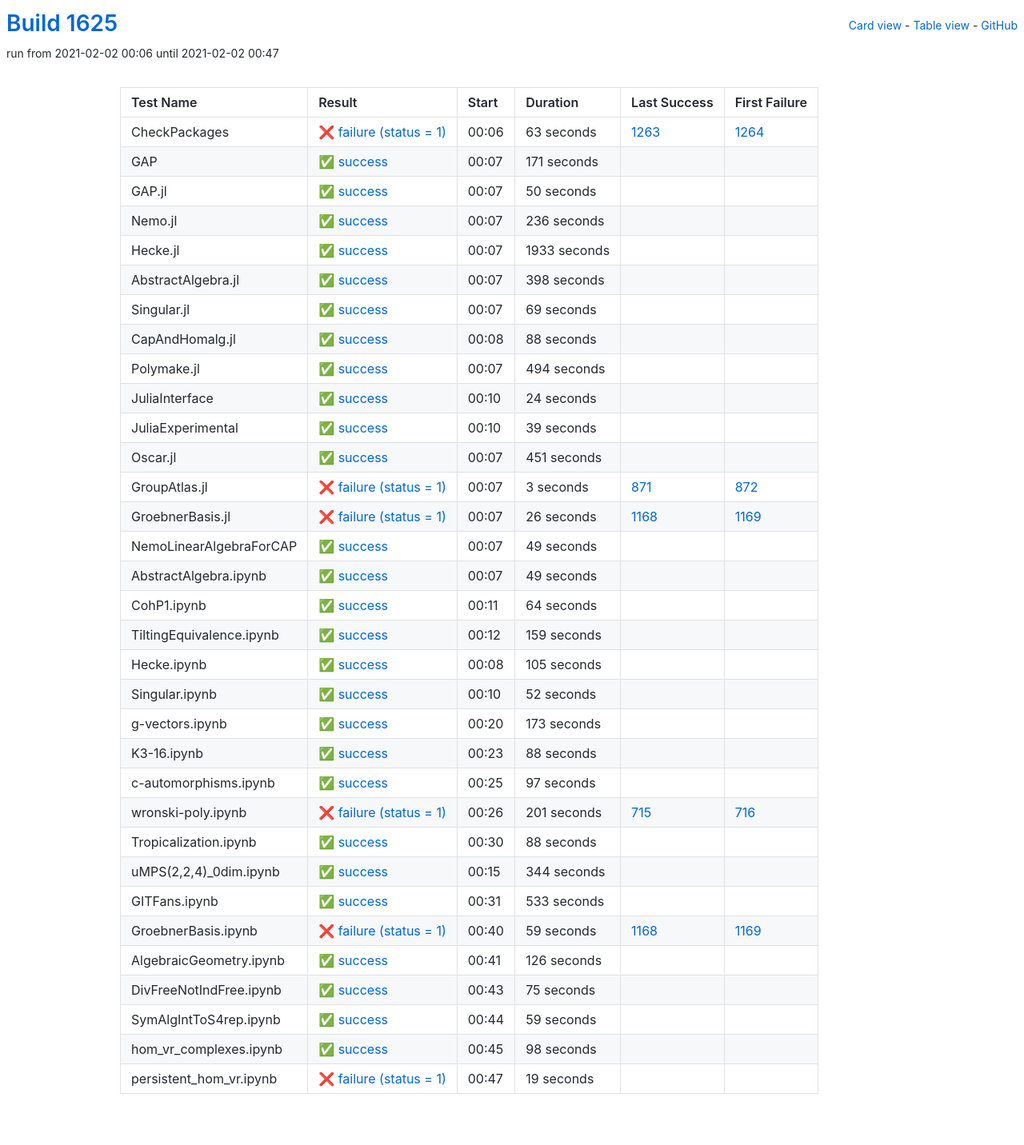
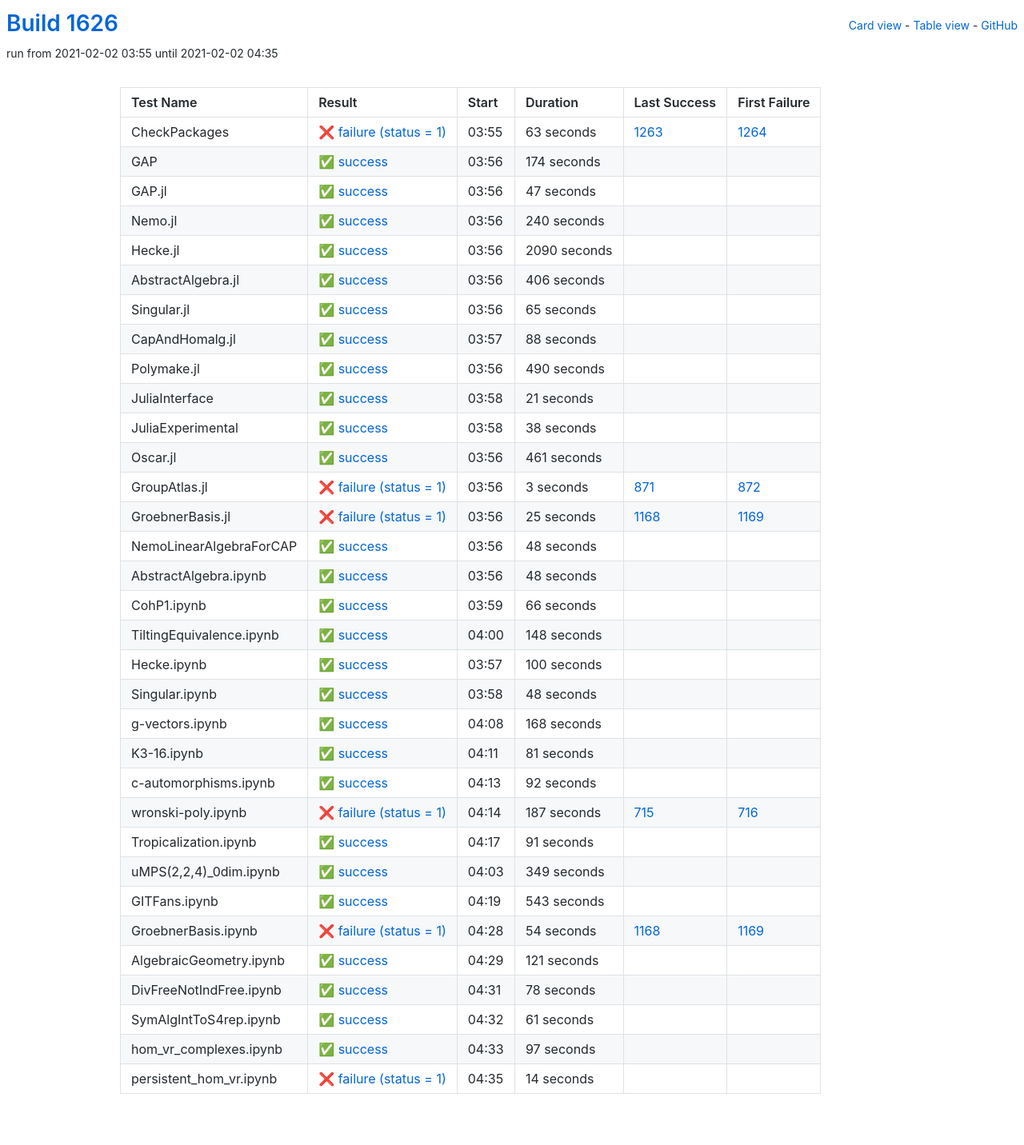
Before and after one commit to oscar-system/oscar-ci-status-stable, a Jekyll site: the page built from table.html, in a window 1280 px wide. Shown: the whole page at 80% size. Built offline with Jekyll 4.4.1, drawn with Linux system fonts in a browser that asks for light colours.

Commit message:
Build #1626

```diff
--- a/_data/ci.yml
+++ b/_data/ci.yml
@@ -1,6 +1,6 @@
 ---
-build: 1625
-build_url: https://oscarci.mathematik.uni-kl.de/job/oscar-stable/1625/
+build: 1626
+build_url: https://oscarci.mathematik.uni-kl.de/job/oscar-stable/1626/
 job: oscar-stable
 organization: oscar-system
 repo: oscar-ci-status-stable
@@ -8,8 +8,8 @@ repourl: https://github.com/oscar-system/oscar-ci-status-stable
 tests:
 - name: CheckPackages
   id: checkpackages
-  log: https://oscarci.mathematik.uni-kl.de/job/oscar-stable/1625/artifact/logs/build-1625/CheckPackages.log
-  start: 2021-02-02 00:06
+  log: https://oscarci.mathematik.uni-kl.de/job/oscar-stable/1626/artifact/logs/build-1626/CheckPackages.log
+  start: 2021-02-02 03:55
   success: false
   exitcode: 1
   status: failure
@@ -20,80 +20,80 @@ tests:
   first_failure_url: https://oscarci.mathematik.uni-kl.de/job/oscar-stable/1264/
 - name: GAP
   id: gap
-  log: https://oscarci.mathematik.uni-kl.de/job/oscar-stable/1625/artifact/logs/build-1625/GAP.log
-  start: 2021-02-02 00:07
+  log: https://oscarci.mathematik.uni-kl.de/job/oscar-stable/1626/artifact/logs/build-1626/GAP.log
+  start: 2021-02-02 03:56
   success: true
   exitcode: 0
   status: success
-  duration: 171
+  duration: 174
   last_success: false
   last_success_url:
   first_failure: false
   first_failure_url:
 - name: GAP.jl
   id: gap-jl
-  log: https://oscarci.mathematik.uni-kl.de/job/oscar-stable/1625/artifact/logs/build-1625/GAP.jl.log
-  start: 2021-02-02 00:07
+  log: https://oscarci.mathematik.uni-kl.de/job/oscar-stable/1626/artifact/logs/build-1626/GAP.jl.log
+  start: 2021-02-02 03:56
   success: true
   exitcode: 0
   status: success
-  duration: 50
+  duration: 47
   last_success: false
   last_success_url:
   first_failure: false
   first_failure_url:
 - name: Nemo.jl
   id: nemo-jl
-  log: https://oscarci.mathematik.uni-kl.de/job/oscar-stable/1625/artifact/logs/build-1625/Nemo.jl.log
-  start: 2021-02-02 00:07
+  log: https://oscarci.mathematik.uni-kl.de/job/oscar-stable/1626/artifact/logs/build-1626/Nemo.jl.log
+  start: 2021-02-02 03:56
   success: true
   exitcode: 0
   status: success
-  duration: 236
+  duration: 240
   last_success: false
   last_success_url:
   first_failure: false
   first_failure_url:
 - name: Hecke.jl
   id: hecke-jl
-  log: https://oscarci.mathematik.uni-kl.de/job/oscar-stable/1625/artifact/logs/build-1625/Hecke.jl.log
-  start: 2021-02-02 00:07
+  log: https://oscarci.mathematik.uni-kl.de/job/oscar-stable/1626/artifact/logs/build-1626/Hecke.jl.log
+  start: 2021-02-02 03:56
   success: true
   exitcode: 0
   status: success
-  duration: 1933
+  duration: 2090
   last_success: false
   last_success_url:
   first_failure: false
   first_failure_url:
 - name: AbstractAlgebra.jl
   id: abstractalgebra-jl
-  log: https://oscarci.mathematik.uni-kl.de/job/oscar-stable/1625/artifact/logs/build-1625/AbstractAlgebra.jl.log
-  start: 2021-02-02 00:07
+  log: https://oscarci.mathematik.uni-kl.de/job/oscar-stable/1626/artifact/logs/build-1626/AbstractAlgebra.jl.log
+  start: 2021-02-02 03:56
   success: true
   exitcode: 0
   status: success
-  duration: 398
+  duration: 406
   last_success: false
   last_success_url:
   first_failure: false
   first_failure_url:
 - name: Singular.jl
   id: singular-jl
-  log: https://oscarci.mathematik.uni-kl.de/job/oscar-stable/1625/artifact/logs/build-1625/Singular.jl.log
-  start: 2021-02-02 00:07
+  log: https://oscarci.mathematik.uni-kl.de/job/oscar-stable/1626/artifact/logs/build-1626/Singular.jl.log
+  start: 2021-02-02 03:56
   success: true
   exitcode: 0
   status: success
-  duration: 69
+  duration: 65
   last_success: false
   last_success_url:
   first_failure: false
   first_failure_url:
 - name: CapAndHomalg.jl
   id: capandhomalg-jl
-  log: https://oscarci.mathematik.uni-kl.de/job/oscar-stable/1625/artifact/logs/build-1625/CapAndHomalg.jl.log
-  start: 2021-02-02 00:08
+  log: https://oscarci.mathematik.uni-kl.de/job/oscar-stable/1626/artifact/logs/build-1626/CapAndHomalg.jl.log
+  start: 2021-02-02 03:57
   success: true
   exitcode: 0
   status: success
@@ -104,56 +104,56 @@ tests:
   first_failure_url:
 - name: Polymake.jl
   id: polymake-jl
-  log: https://oscarci.mathematik.uni-kl.de/job/oscar-stable/1625/artifact/logs/build-1625/Polymake.jl.log
-  start: 2021-02-02 00:07
+  log: https://oscarci.mathematik.uni-kl.de/job/oscar-stable/1626/artifact/logs/build-1626/Polymake.jl.log
+  start: 2021-02-02 03:56
   success: true
   exitcode: 0
   status: success
-  duration: 494
+  duration: 490
   last_success: false
   last_success_url:
   first_failure: false
   first_failure_url:
 - name: JuliaInterface
   id: juliainterface
-  log: https://oscarci.mathematik.uni-kl.de/job/oscar-stable/1625/artifact/logs/build-1625/JuliaInterface.log
-  start: 2021-02-02 00:10
+  log: https://oscarci.mathematik.uni-kl.de/job/oscar-stable/1626/artifact/logs/build-1626/JuliaInterface.log
+  start: 2021-02-02 03:58
   success: true
   exitcode: 0
   status: success
-  duration: 24
+  duration: 21
   last_success: false
   last_success_url:
   first_failure: false
   first_failure_url:
 - name: JuliaExperimental
   id: juliaexperimental
-  log: https://oscarci.mathematik.uni-kl.de/job/oscar-stable/1625/artifact/logs/build-1625/JuliaExperimental.log
-  start: 2021-02-02 00:10
+  log: https://oscarci.mathematik.uni-kl.de/job/oscar-stable/1626/artifact/logs/build-1626/JuliaExperimental.log
+  start: 2021-02-02 03:58
   success: true
   exitcode: 0
   status: success
-  duration: 39
+  duration: 38
   last_success: false
   last_success_url:
   first_failure: false
   first_failure_url:
 - name: Oscar.jl
   id: oscar-jl
-  log: https://oscarci.mathematik.uni-kl.de/job/oscar-stable/1625/artifact/logs/build-1625/Oscar.jl.log
-  start: 2021-02-02 00:07
+  log: https://oscarci.mathematik.uni-kl.de/job/oscar-stable/1626/artifact/logs/build-1626/Oscar.jl.log
+  start: 2021-02-02 03:56
   success: true
   exitcode: 0
   status: success
-  duration: 451
+  duration: 461
   last_success: false
   last_success_url:
   first_failure: false
   first_failure_url:
 - name: GroupAtlas.jl
   id: groupatlas-jl
-  log: https://oscarci.mathematik.uni-kl.de/job/oscar-stable/1625/artifact/logs/build-1625/GroupAtlas.jl.log
-  start: 2021-02-02 00:07
+  log: https://oscarci.mathematik.uni-kl.de/job/oscar-stable/1626/artifact/logs/build-1626/GroupAtlas.jl.log
+  start: 2021-02-02 03:56
   success: false
   exitcode: 1
   status: failure
@@ -164,116 +164,224 @@ tests:
   first_failure_url: https://oscarci.mathematik.uni-kl.de/job/oscar-stable/872/
 - name: GroebnerBasis.jl
   id: groebnerbasis-jl
-  log: https://oscarci.mathematik.uni-kl.de/job/oscar-stable/1625/artifact/logs/build-1625/GroebnerBasis.jl.log
-  start: 2021-02-02 00:07
+  log: https://oscarci.mathematik.uni-kl.de/job/oscar-stable/1626/artifact/logs/build-1626/GroebnerBasis.jl.log
+  start: 2021-02-02 03:56
   success: false
   exitcode: 1
   status: failure
-  duration: 26
+  duration: 25
   last_success: 1168
   last_success_url: https://oscarci.mathematik.uni-kl.de/job/oscar-stable/1168/
   first_failure: 1169
   first_failure_url: https://oscarci.mathematik.uni-kl.de/job/oscar-stable/1169/
 - name: NemoLinearAlgebraForCAP
   id: nemolinearalgebraforcap
-  log: https://oscarci.mathematik.uni-kl.de/job/oscar-stable/1625/artifact/logs/build-1625/NemoLinearAlgebraForCAP.log
-  start: 2021-02-02 00:07
+  log: https://oscarci.mathematik.uni-kl.de/job/oscar-stable/1626/artifact/logs/build-1626/NemoLinearAlgebraForCAP.log
+  start: 2021-02-02 03:56
   success: true
   exitcode: 0
   status: success
-  duration: 49
+  duration: 48
   last_success: false
   last_success_url:
   first_failure: false
   first_failure_url:
 - name: AbstractAlgebra.ipynb
   id: abstractalgebra-ipynb
-  log: https://oscarci.mathematik.uni-kl.de/job/oscar-stable/1625/artifact/logs/build-1625/AbstractAlgebra.ipynb.log
-  start: 2021-02-02 00:07
+  log: https://oscarci.mathematik.uni-kl.de/job/oscar-stable/1626/artifact/logs/build-1626/AbstractAlgebra.ipynb.log
+  start: 2021-02-02 03:56
   success: true
   exitcode: 0
   status: success
-  duration: 49
+  duration: 48
   last_success: false
   last_success_url:
   first_failure: false
   first_failure_url:
 - name: CohP1.ipynb
   id: cohp1-ipynb
-  log: https://oscarci.mathematik.uni-kl.de/job/oscar-stable/1625/artifact/logs/build-1625/CohP1.ipynb.log
-  start: 2021-02-02 00:11
+  log: https://oscarci.mathematik.uni-kl.de/job/oscar-stable/1626/artifact/logs/build-1626/CohP1.ipynb.log
+  start: 2021-02-02 03:59
   success: true
   exitcode: 0
   status: success
-  duration: 64
+  duration: 66
   last_success: false
   last_success_url:
   first_failure: false
   first_failure_url:
 - name: TiltingEquivalence.ipynb
   id: tiltingequivalence-ipynb
-  log: https://oscarci.mathematik.uni-kl.de/job/oscar-stable/1625/artifact/logs/build-1625/TiltingEquivalence.ipynb.log
-  start: 2021-02-02 00:12
+  log: https://oscarci.mathematik.uni-kl.de/job/oscar-stable/1626/artifact/logs/build-1626/TiltingEquivalence.ipynb.log
+  start: 2021-02-02 04:00
   success: true
   exitcode: 0
   status: success
-  duration: 159
+  duration: 148
   last_success: false
   last_success_url:
   first_failure: false
   first_failure_url:
 - name: Hecke.ipynb
   id: hecke-ipynb
-  log: https://oscarci.mathematik.uni-kl.de/job/oscar-stable/1625/artifact/logs/build-1625/Hecke.ipynb.log
-  start: 2021-02-02 00:08
+  log: https://oscarci.mathematik.uni-kl.de/job/oscar-stable/1626/artifact/logs/build-1626/Hecke.ipynb.log
+  start: 2021-02-02 03:57
   success: true
   exitcode: 0
   status: success
-  duration: 105
+  duration: 100
   last_success: false
   last_success_url:
   first_failure: false
   first_failure_url:
 - name: Singular.ipynb
   id: singular-ipynb
-  log: https://oscarci.mathematik.uni-kl.de/job/oscar-stable/1625/artifact/logs/build-1625/Singular.ipynb.log
-  start: 2021-02-02 00:10
+  log: https://oscarci.mathematik.uni-kl.de/job/oscar-stable/1626/artifact/logs/build-1626/Singular.ipynb.log
+  start: 2021-02-02 03:58
   success: true
   exitcode: 0
   status: success
-  duration: 52
+  duration: 48
   last_success: false
   last_success_url:
   first_failure: false
   first_failure_url:
 - name: g-vectors.ipynb
   id: g-vectors-ipynb
-  log: https://oscarci.mathematik.uni-kl.de/job/oscar-stable/1625/artifact/logs/build-1625/g-vectors.ipynb.log
-  start: 2021-02-02 00:20
+  log: https://oscarci.mathematik.uni-kl.de/job/oscar-stable/1626/artifact/logs/build-1626/g-vectors.ipynb.log
+  start: 2021-02-02 04:08
   success: true
   exitcode: 0
   status: success
-  duration: 173
+  duration: 168
   last_success: false
   last_success_url:
   first_failure: false
   first_failure_url:
 - name: K3-16.ipynb
   id: k3-16-ipynb
-  log: https://oscarci.mathematik.uni-kl.de/job/oscar-stable/1625/artifact/logs/build-1625/K3-16.ipynb.log
-  start: 2021-02-02 00:23
+  log: https://oscarci.mathematik.uni-kl.de/job/oscar-stable/1626/artifact/logs/build-1626/K3-16.ipynb.log
+  start: 2021-02-02 04:11
   success: true
   exitcode: 0
   status: success
-  duration: 88
+  duration: 81
   last_success: false
   last_success_url:
   first_failure: false
   first_failure_url:
 - name: c-automorphisms.ipynb
   id: c-automorphisms-ipynb
-  log: https://oscarci.mathematik.uni-kl.de/job/oscar-stable/1625/artifact/logs/build-1625/c-automorphisms.ipynb.log
-  start: 2021-02-02 00:25
+  log: https://oscarci.mathematik.uni-kl.de/job/oscar-stable/1626/artifact/logs/build-1626/c-automorphisms.ipynb.log
+  start: 2021-02-02 04:13
+  success: true
+  exitcode: 0
+  status: success
+  duration: 92
+  last_success: false
+  last_success_url:
+  first_failure: false
+  first_failure_url:
+- name: wronski-poly.ipynb
+  id: wronski-poly-ipynb
+  log: https://oscarci.mathematik.uni-kl.de/job/oscar-stable/1626/artifact/logs/build-1626/wronski-poly.ipynb.log
+  start: 2021-02-02 04:14
+  success: false
+  exitcode: 1
+  status: failure
+  duration: 187
+  last_success: 715
+  last_success_url: https://oscarci.mathematik.uni-kl.de/job/oscar-stable/715/
+  first_failure: 716
+  first_failure_url: https://oscarci.mathematik.uni-kl.de/job/oscar-stable/716/
+- name: Tropicalization.ipynb
+  id: tropicalization-ipynb
+  log: https://oscarci.mathematik.uni-kl.de/job/oscar-stable/1626/artifact/logs/build-1626/Tropicalization.ipynb.log
+  start: 2021-02-02 04:17
+  success: true
+  exitcode: 0
+  status: success
+  duration: 91
+  last_success: false
+  last_success_url:
+  first_failure: false
+  first_failure_url:
+- name: uMPS(2,2,4)_0dim.ipynb
+  id: umps-2-2-4-0dim-ipynb
+  log: https://oscarci.mathematik.uni-kl.de/job/oscar-stable/1626/artifact/logs/build-1626/uMPS-2-2-4-_0dim.ipynb.log
+  start: 2021-02-02 04:03
+  success: true
+  exitcode: 0
+  status: success
+  duration: 349
+  last_success: false
+  last_success_url:
+  first_failure: false
+  first_failure_url:
+- name: GITFans.ipynb
+  id: gitfans-ipynb
+  log: https://oscarci.mathematik.uni-kl.de/job/oscar-stable/1626/artifact/logs/build-1626/GITFans.ipynb.log
+  start: 2021-02-02 04:19
+  success: true
+  exitcode: 0
+  status: success
+  duration: 543
+  last_success: false
+  last_success_url:
+  first_failure: false
+  first_failure_url:
+- name: GroebnerBasis.ipynb
+  id: groebnerbasis-ipynb
+  log: https://oscarci.mathematik.uni-kl.de/job/oscar-stable/1626/artifact/logs/build-1626/GroebnerBasis.ipynb.log
+  start: 2021-02-02 04:28
+  success: false
+  exitcode: 1
+  status: failure
+  duration: 54
+  last_success: 1168
+  last_success_url: https://oscarci.mathematik.uni-kl.de/job/oscar-stable/1168/
+  first_failure: 1169
+  first_failure_url: https://oscarci.mathematik.uni-kl.de/job/oscar-stable/1169/
+- name: AlgebraicGeometry.ipynb
+  id: algebraicgeometry-ipynb
+  log: https://oscarci.mathematik.uni-kl.de/job/oscar-stable/1626/artifact/logs/build-1626/AlgebraicGeometry.ipynb.log
+  start: 2021-02-02 04:29
+  success: true
+  exitcode: 0
+  status: success
+  duration: 121
+  last_success: false
+  last_success_url:
+  first_failure: false
+  first_failure_url:
+- name: DivFreeNotIndFree.ipynb
+  id: divfreenotindfree-ipynb
+  log: https://oscarci.mathematik.uni-kl.de/job/oscar-stable/1626/artifact/logs/build-1626/DivFreeNotIndFree.ipynb.log
+  start: 2021-02-02 04:31
+  success: true
+  exitcode: 0
+  status: success
+  duration: 78
+  last_success: false
+  last_success_url:
+  first_failure: false
+  first_failure_url:
+- name: SymAlgIntToS4rep.ipynb
+  id: symalginttos4rep-ipynb
+  log: https://oscarci.mathematik.uni-kl.de/job/oscar-stable/1626/artifact/logs/build-1626/SymAlgIntToS4rep.ipynb.log
+  start: 2021-02-02 04:32
+  success: true
+  exitcode: 0
+  status: success
+  duration: 61
+  last_success: false
+  last_success_url:
+  first_failure: false
+  first_failure_url:
+- name: hom_vr_complexes.ipynb
+  id: hom-vr-complexes-ipynb
+  log: https://oscarci.mathematik.uni-kl.de/job/oscar-stable/1626/artifact/logs/build-1626/hom_vr_complexes.ipynb.log
+  start: 2021-02-02 04:33
   success: true
   exitcode: 0
   status: success
@@ -282,123 +390,15 @@ tests:
   last_success_url:
   first_failure: false
   first_failure_url:
-- name: wronski-poly.ipynb
-  id: wronski-poly-ipynb
-  log: https://oscarci.mathematik.uni-kl.de/job/oscar-stable/1625/artifact/logs/build-1625/wronski-poly.ipynb.log
-  start: 2021-02-02 00:26
+- name: persistent_hom_vr.ipynb
+  id: persistent-hom-vr-ipynb
+  log: https://oscarci.mathematik.uni-kl.de/job/oscar-stable/1626/artifact/logs/build-1626/persistent_hom_vr.ipynb.log
+  start: 2021-02-02 04:35
   success: false
   exitcode: 1
   status: failure
-  duration: 201
-  last_success: 715
-  last_success_url: https://oscarci.mathematik.uni-kl.de/job/oscar-stable/715/
-  first_failure: 716
-  first_failure_url: https://oscarci.mathematik.uni-kl.de/job/oscar-stable/716/
-- name: Tropicalization.ipynb
-  id: tropicalization-ipynb
-  log: https://oscarci.mathematik.uni-kl.de/job/oscar-stable/1625/artifact/logs/build-1625/Tropicalization.ipynb.log
-  start: 2021-02-02 00:30
-  success: true
-  exitcode: 0
-  status: success
-  duration: 88
+  duration: 14
   last_success: false
   last_success_url:
   first_failure: false
   first_failure_url:
-- name: uMPS(2,2,4)_0dim.ipynb
-  id: umps-2-2-4-0dim-ipynb
-  log: https://oscarci.mathematik.uni-kl.de/job/oscar-stable/1625/artifact/logs/build-1625/uMPS-2-2-4-_0dim.ipynb.log
-  start: 2021-02-02 00:15
-  success: true
-  exitcode: 0
-  status: success
-  duration: 344
-  last_success: false
-  last_success_url:
-  first_failure: false
-  first_failure_url:
-- name: GITFans.ipynb
-  id: gitfans-ipynb
-  log: https://oscarci.mathematik.uni-kl.de/job/oscar-stable/1625/artifact/logs/build-1625/GITFans.ipynb.log
-  start: 2021-02-02 00:31
-  success: true
-  exitcode: 0
-  status: success
-  duration: 533
-  last_success: false
-  last_success_url:
-  first_failure: false
-  first_failure_url:
-- name: GroebnerBasis.ipynb
-  id: groebnerbasis-ipynb
-  log: https://oscarci.mathematik.uni-kl.de/job/oscar-stable/1625/artifact/logs/build-1625/GroebnerBasis.ipynb.log
-  start: 2021-02-02 00:40
-  success: false
-  exitcode: 1
-  status: failure
-  duration: 59
-  last_success: 1168
-  last_success_url: https://oscarci.mathematik.uni-kl.de/job/oscar-stable/1168/
-  first_failure: 1169
-  first_failure_url: https://oscarci.mathematik.uni-kl.de/job/oscar-stable/1169/
-- name: AlgebraicGeometry.ipynb
-  id: algebraicgeometry-ipynb
-  log: https://oscarci.mathematik.uni-kl.de/job/oscar-stable/1625/artifact/logs/build-1625/AlgebraicGeometry.ipynb.log
-  start: 2021-02-02 00:41
-  success: true
-  exitcode: 0
-  status: success
-  duration: 126
-  last_success: false
-  last_success_url:
-  first_failure: false
-  first_failure_url:
-- name: DivFreeNotIndFree.ipynb
-  id: divfreenotindfree-ipynb
-  log: https://oscarci.mathematik.uni-kl.de/job/oscar-stable/1625/artifact/logs/build-1625/DivFreeNotIndFree.ipynb.log
-  start: 2021-02-02 00:43
-  success: true
-  exitcode: 0
-  status: success
-  duration: 75
-  last_success: false
-  last_success_url:
-  first_failure: false
-  first_failure_url:
-- name: SymAlgIntToS4rep.ipynb
-  id: symalginttos4rep-ipynb
-  log: https://oscarci.mathematik.uni-kl.de/job/oscar-stable/1625/artifact/logs/build-1625/SymAlgIntToS4rep.ipynb.log
-  start: 2021-02-02 00:44
-  success: true
-  exitcode: 0
-  status: success
-  duration: 59
-  last_success: false
-  last_success_url:
-  first_failure: false
-  first_failure_url:
-- name: hom_vr_complexes.ipynb
-  id: hom-vr-complexes-ipynb
-  log: https://oscarci.mathematik.uni-kl.de/job/oscar-stable/1625/artifact/logs/build-1625/hom_vr_complexes.ipynb.log
-  start: 2021-02-02 00:45
-  success: true
-  exitcode: 0
-  status: success
-  duration: 98
-  last_success: false
-  last_success_url:
-  first_failure: false
-  first_failure_url:
-- name: persistent_hom_vr.ipynb
-  id: persistent-hom-vr-ipynb
-  log: https://oscarci.mathematik.uni-kl.de/job/oscar-stable/1625/artifact/logs/build-1625/persistent_hom_vr.ipynb.log
-  start: 2021-02-02 00:47
-  success: false
-  exitcode: 1
-  status: failure
-  duration: 19
-  last_success: false
-  last_success_url:
-  first_failure: false
-  first_failure_url:
```
Also changed, not shown: README.md.
